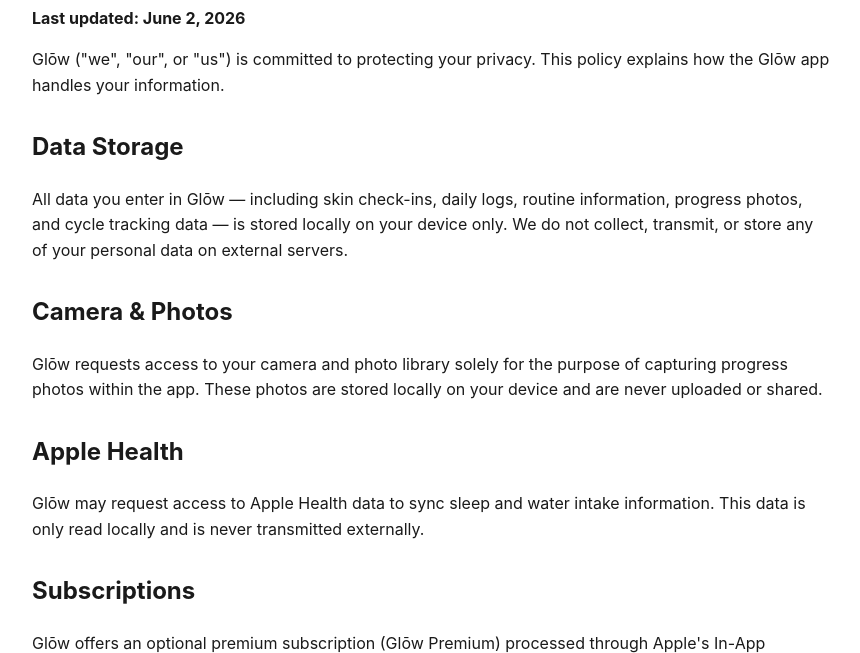
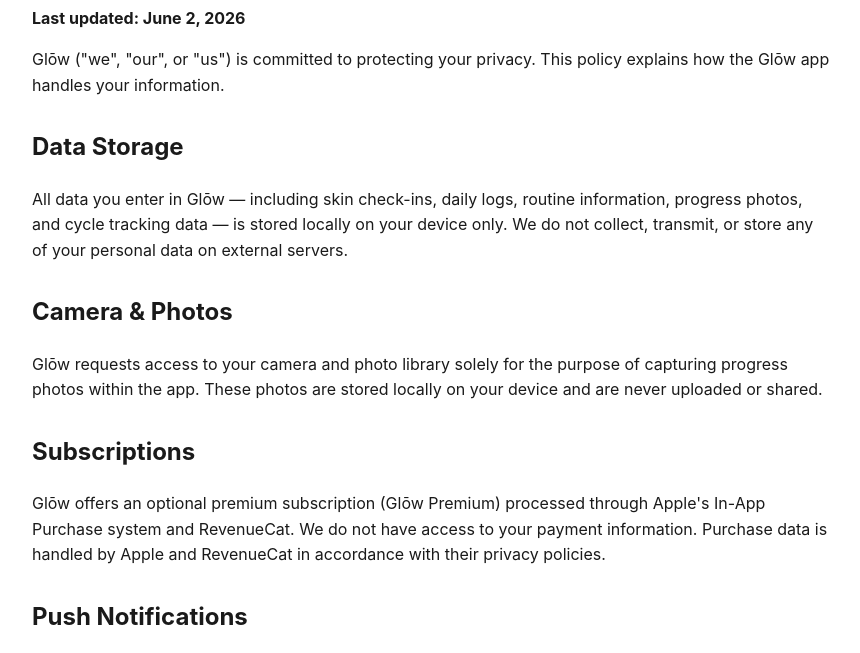
Before and after one commit to Glow-skin/glow-privacy, a plain HTML site: page index.html in a window 1280 px wide. Shown: the part 107-760 px from the top of the page, without its empty margins (208-1068 px from the left). Drawn offline with Linux system fonts and the light colour scheme.

Commit message:
Remove Apple Health section from privacy policy

```diff
--- a/index.html
+++ b/index.html
@@ -21,9 +21,6 @@
   <h2>Camera & Photos</h2>
   <p>Glōw requests access to your camera and photo library solely for the purpose of capturing progress photos within the app. These photos are stored locally on your device and are never uploaded or shared.</p>
 
-  <h2>Apple Health</h2>
-  <p>Glōw may request access to Apple Health data to sync sleep and water intake information. This data is only read locally and is never transmitted externally.</p>
-
   <h2>Subscriptions</h2>
   <p>Glōw offers an optional premium subscription (Glōw Premium) processed through Apple's In-App Purchase system and RevenueCat. We do not have access to your payment information. Purchase data is handled by Apple and RevenueCat in accordance with their privacy policies.</p>
 
```
